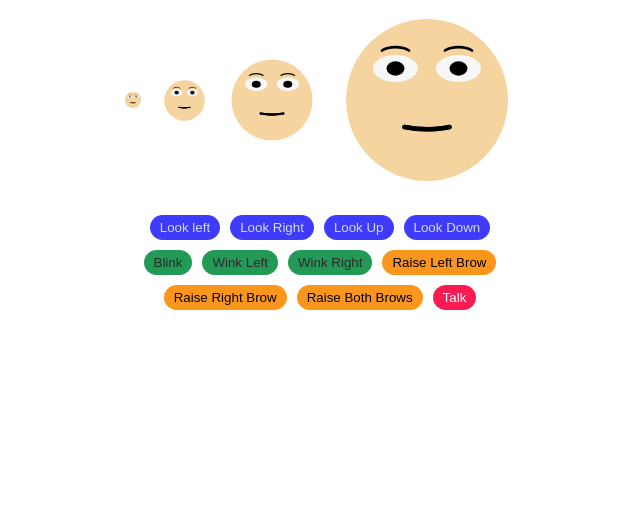
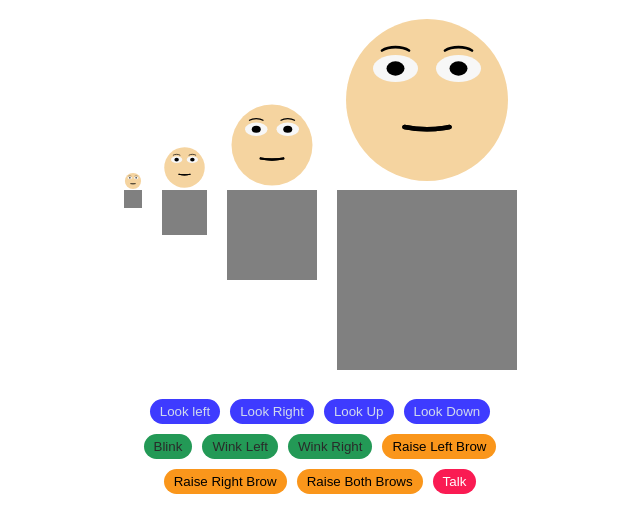
Before and after one commit to simmihugs/doc, a React (Vite) app: page / in a window 1280 px wide. Shown: the top 532 px of the page, without its empty margins (320-960 px from the left). Built offline with nearby package versions, Linux system fonts and the light colour scheme.

Commit message:
Added body svg

```diff
--- a/src/Animations.jsx
+++ b/src/Animations.jsx
@@ -1,5 +1,5 @@
 import { useCallback, useRef } from "react";
-import { EXPRESSION_ORDER } from "./character/SvgMouth";
+import { EXPRESSION_ORDER } from "./character/head/Mouth";
 import * as Const from "./constants";
 
 function _handleMoveEyesDirection({
--- a/src/App.jsx
+++ b/src/App.jsx
@@ -1,8 +1,9 @@
 import React, { useState, useRef } from "react";
 import "./style/SvgFace.css";
-import SvgFace from "./character/SvgFace";
+import SvgFace from "./character/head/Face";
 import Animations from "./Animations";
 import * as Const from "./constants";
+import Shirt from "./character/body/Shirt";
 
 export default function App() {
   const [isBlinking, setIsBlinking] = useState(false);
@@ -24,31 +25,24 @@ export default function App() {
     <div className="svg-doctor-container">
       <div className="faces-container">
         {sizes.map((size, index) => (
+          <div key={index}>
             <SvgFace
-            key={index}
               isBlinking={isBlinking}
-            setIsBlinking={setIsBlinking}
               isBlinkingLeft={isBlinkingLeft}
-            setIsBlinkingLeft={setIsBlinkingLeft}
               isBlinkingRight={isBlinkingRight}
-            setIsBlinkingRight={setIsBlinkingRight}
               position={position}
-            setPosition={setPosition}
               mouthExpression={mouthExpression}
-            setMouthExpression={setMouthExpression}
-            moveAmount={moveAmount}
-            timeoutRef={timeoutRef}
               leftEyebrowY={leftEyebrowY}
-            setLeftEyebrowY={setLeftEyebrowY}
               rightEyebrowY={rightEyebrowY}
-            setRightEyebrowY={setRightEyebrowY}
               talking={talking}
               setTalking={setTalking}
-            eyebrowMoveAmount={eyebrowMoveAmount}
               size={size}
             />
+            <Shirt size={size} />
+          </div>
         ))}
       </div>
+
       <Animations
         mouthExpression={mouthExpression}
         setMouthExpression={setMouthExpression}
--- /dev/null
+++ b/src/character/body/Shirt.jsx
@@ -0,0 +1,9 @@
+export default function Shirt({ size }) {
+  const width = (size * 180) / 100;
+  const height = (size * 180) / 100;
+  return (
+    <svg viewBox={`0 0 ${width} ${height}`}>
+      <rect width={width} height={height} fill="gray"></rect>
+    </svg>
+  );
+}
--- /dev/null
+++ b/src/character/head/Eye.jsx
@@ -0,0 +1,40 @@
+import * as Const from "../../constants";
+
+export default function Eye({ position, side }) {
+  return side === "left" ? (
+    <>
+      {" "}
+      <ellipse
+        cx={Const.LEFT_EYE_CX}
+        cy={Const.EYE_Y}
+        rx={Const.EYE_RX}
+        ry={Const.EYE_RY}
+        fill="rgb(247, 247, 247)"
+      />
+      <ellipse
+        cx={position.x}
+        cy={position.y}
+        rx={Const.PUPIL_RX}
+        ry={Const.PUPIL_RY}
+        fill="black"
+      />
+    </>
+  ) : (
+    <>
+      <ellipse
+        cx={Const.RIGHT_EYE_CX}
+        cy={Const.EYE_Y}
+        rx={Const.EYE_RX}
+        ry={Const.EYE_RY}
+        fill="rgb(247, 247, 247)"
+      />
+      <ellipse
+        cx={position.x + (Const.RIGHT_EYE_CX - Const.LEFT_EYE_CX)}
+        cy={position.y}
+        rx={Const.PUPIL_RX}
+        ry={Const.PUPIL_RY}
+        fill="black"
+      />
+    </>
+  );
+}
--- a/src/character/EyeBrow.jsx
+++ b/src/character/head/EyeBrow.jsx
@@ -1,4 +1,4 @@
-import { EYEBROW_WIDTH, EYEBROW_HEIGHT } from "../constants";
+import { EYEBROW_WIDTH, EYEBROW_HEIGHT } from "../../constants";
 
 export default function EyeBrow({ x, y, rotate = 0 }) {
   const pathD = `
--- a/src/character/EyeLid.jsx
+++ b/src/character/head/EyeLid.jsx
@@ -5,7 +5,7 @@ import {
   LEFT_EYE_CX,
   RIGHT_EYE_CX,
   EYE_Y,
-} from "../constants";
+} from "../../constants";
 
 export default function EyeLid({
   isBlinking,
--- a/src/character/SvgFace.jsx
+++ b/src/character/head/Face.jsx
@@ -1,28 +1,19 @@
-import SvgMouth from "./SvgMouth";
+import Mouth from "./Mouth";
 import EyeLid from "./EyeLid";
 import EyeBrow from "./EyeBrow";
-import * as Const from "../constants";
+import Eye from "./Eye";
+import * as Const from "../../constants";
 
-export default function SvgFace({
+export default function Face({
   isBlinking,
-  setIsBlinking,
   isBlinkingLeft,
-  setIsBlinkingLeft,
   isBlinkingRight,
-  setIsBlinkingRight,
   position,
-  setPosition,
   mouthExpression,
-  setMouthExpression,
-  moveAmount,
-  timeoutRef,
   leftEyebrowY,
-  setLeftEyebrowY,
   rightEyebrowY,
-  setRightEyebrowY,
   talking,
   setTalking,
-  eyebrowMoveAmount,
   size = 100,
 }) {
   return (
@@ -46,39 +37,12 @@ export default function SvgFace({
           fill="#f5d4a0"
         />
 
-        <ellipse
-          cx={Const.LEFT_EYE_CX}
-          cy={Const.EYE_Y}
-          rx={Const.EYE_RX}
-          ry={Const.EYE_RY}
-          fill="rgb(247, 247, 247)"
-        />
-        <ellipse
-          cx={Const.RIGHT_EYE_CX}
-          cy={Const.EYE_Y}
-          rx={Const.EYE_RX}
-          ry={Const.EYE_RY}
-          fill="rgb(247, 247, 247)"
-        />
-
-        <ellipse
-          cx={position.x}
-          cy={position.y}
-          rx={Const.PUPIL_RX}
-          ry={Const.PUPIL_RY}
-          fill="black"
-        />
-        <ellipse
-          cx={position.x + (Const.RIGHT_EYE_CX - Const.LEFT_EYE_CX)}
-          cy={position.y}
-          rx={Const.PUPIL_RX}
-          ry={Const.PUPIL_RY}
-          fill="black"
-        />
+        <Eye position={position} side="left" />
+        <Eye position={position} side="right" />
 
         <EyeBrow x={Const.LEFT_EYE_CX} y={leftEyebrowY} />
         <EyeBrow x={Const.RIGHT_EYE_CX} y={rightEyebrowY} />
-        <SvgMouth
+        <Mouth
           mouthExpression={mouthExpression}
           setTalking={setTalking}
           talking={talking}
```
Also changed, not shown: src/character/head/Mouth.jsx (renamed from src/character/SvgMouth.jsx). Lines whose indentation alone changed are shown as unchanged.
